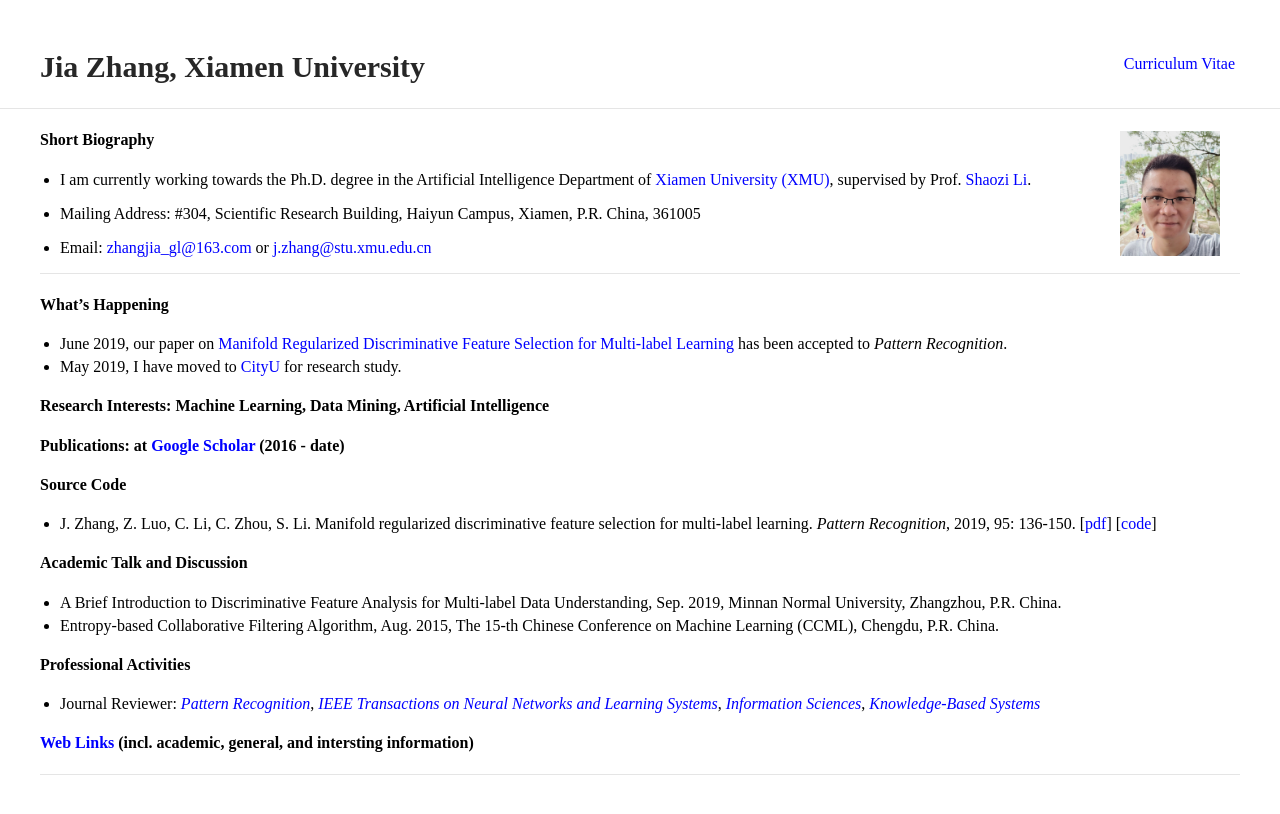
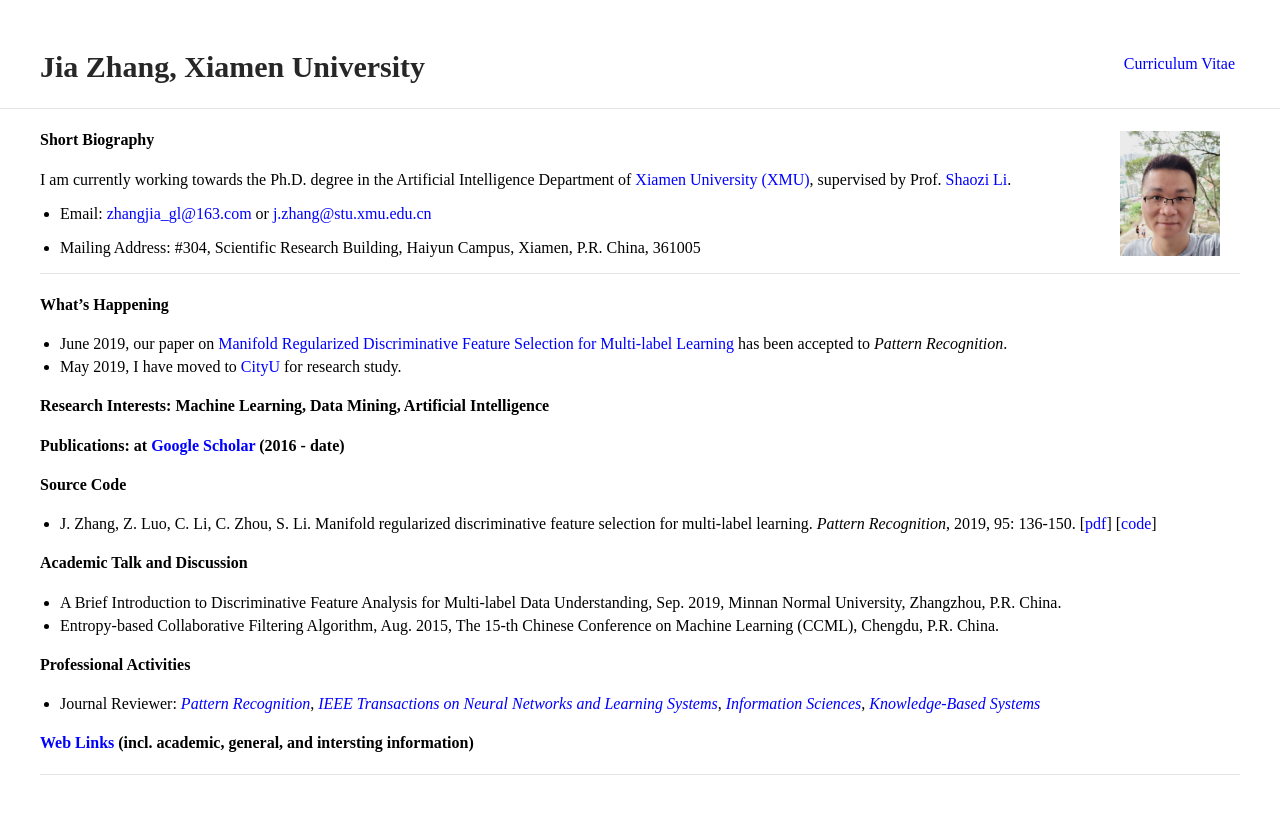
Before and after one commit to jiazhang-ml/jiazhang-ml.github.io, a Jekyll site: the page built from index.md, in a window 1280 px wide, cut to the strip 0-876 px from the top of the page. Shown: the top 814 px of the strip. Built offline with Jekyll 4.4.1, drawn with Linux system fonts in a browser that asks for light colours.

```diff
--- a/index.md
+++ b/index.md
@@ -6,11 +6,11 @@ layout: default
 
 #### Short Biography
 
-* I am currently working towards the Ph.D. degree in the Artificial Intelligence Department of [Xiamen University (XMU)](https://www.xmu.edu.cn/), supervised by Prof. [Shaozi Li](http://imt.xmu.edu.cn/szdw.html).
+I am currently working towards the Ph.D. degree in the Artificial Intelligence Department of [Xiamen University (XMU)](https://www.xmu.edu.cn/), supervised by Prof. [Shaozi Li](http://imt.xmu.edu.cn/szdw.html).
+
+* Email: [zhangjia_gl@163.com](mailto:zhangjia_gl@163.com) or [j.zhang@stu.xmu.edu.cn](mailto:j.zhang@stu.xmu.edu.cn)
 
 * Mailing Address: #304, Scientific Research Building, Haiyun Campus, Xiamen, P.R. China, 361005
-
-* Email: [zhangjia_gl@163.com](mailto:zhangjia_gl@163.com) or [j.zhang@stu.xmu.edu.cn](mailto:j.zhang@stu.xmu.edu.cn)
 
 ---
 
```
